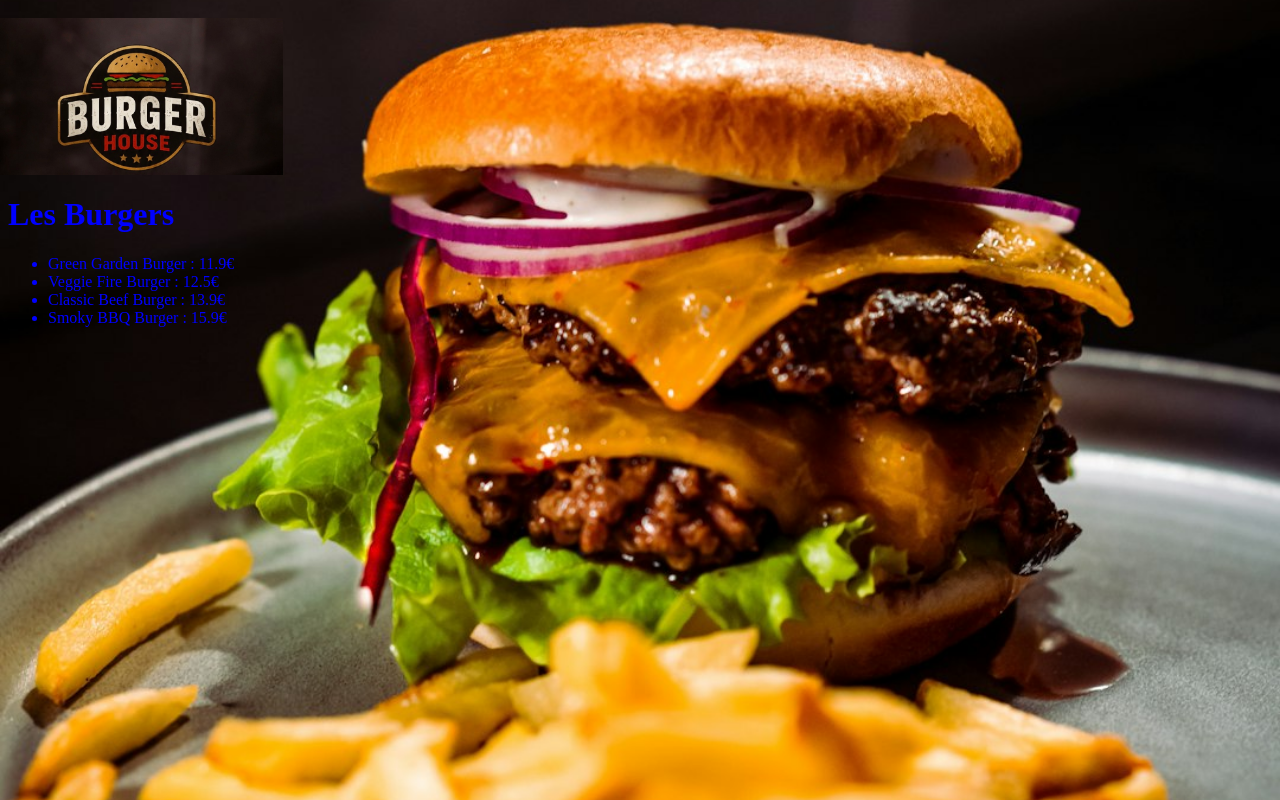
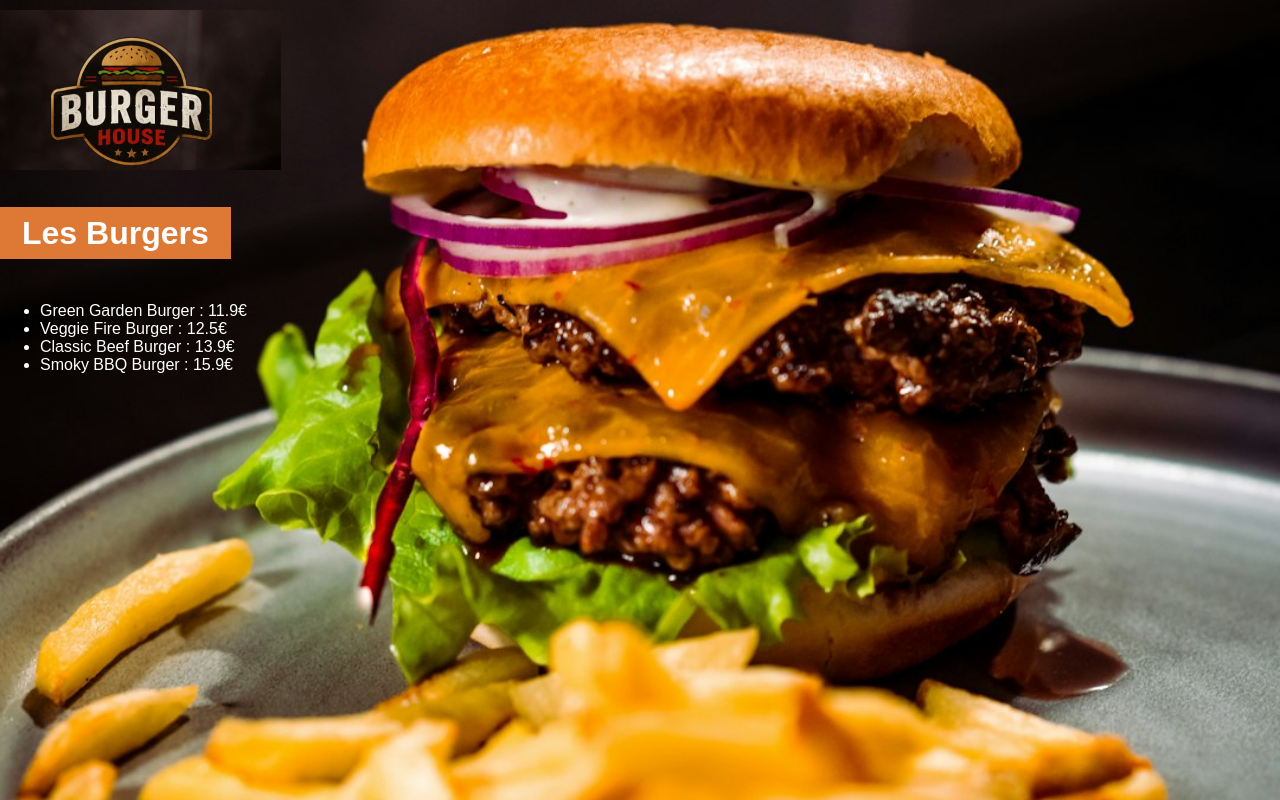
Before and after one commit to jonathankabor/RestaurantDjango, a Django app: page /menu/ in a window 1280 px wide. Run offline with Django 5.2, Linux system fonts and the light colour scheme; data comes from the database, SQL or seed files in the repository.

Commit message:
style du titre h1

```diff
--- a/menu/static/menu/style.css
+++ b/menu/static/menu/style.css
@@ -1,6 +1,3 @@
-h1, li{
-    color: blue;
-}
 
 body {
     background: url("images/photo-Burger.jpeg") no-repeat center center fixed;
@@ -8,6 +5,9 @@ body {
     -moz-background-size: cover;
     -o-background-size: cover;
     background-size: cover;
+    color: white;
+    margin: 0;
+    font-family: 'Arial';
 }
 
 .Logo {
@@ -16,3 +16,14 @@ body {
     margin-top: 10px;
     margin-left: -1%;
 }
+
+h1{
+    background-color: #DD7835;
+    display: inline;
+    padding: 8px 22px;
+}
+
+.menu-title {
+    margin-top: 45px;
+    margin-bottom: 50px;
+}
--- a/menu/templates/menu/index.html
+++ b/menu/templates/menu/index.html
@@ -3,13 +3,14 @@
   <head>
     <meta charset="UTF-8">
     <title>Menu des Burgers</title>
-    <link rel="stylesheet" href="{% static 'menu/style.css' %}">
+    <link rel="stylesheet" href="{% static 'menu/style.css' %}?v=1.0">
   </head>
   <body>
     <img src="{% static 'menu/images/logo.png' %}" alt="Logo du restaurant" class="Logo">
 
-
+  <div class="menu-title">
     <h1>Les Burgers</h1>
+  </div>
 
     <ul>
         {% for burger in burgers %}
```
